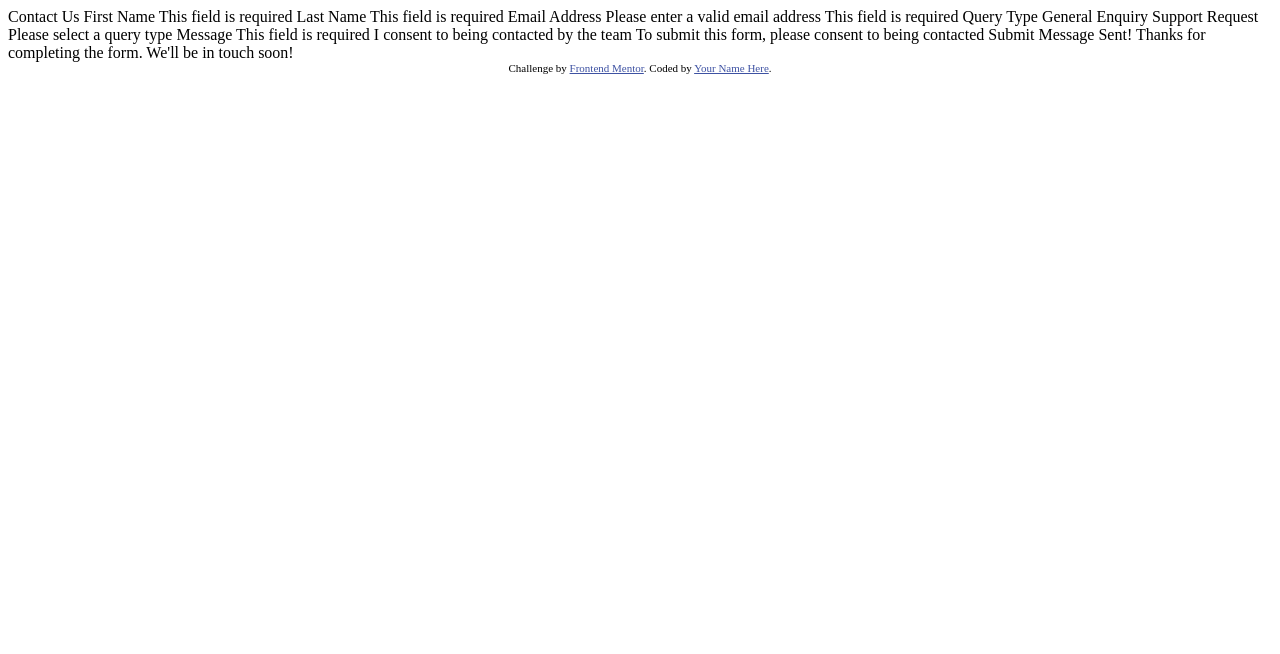
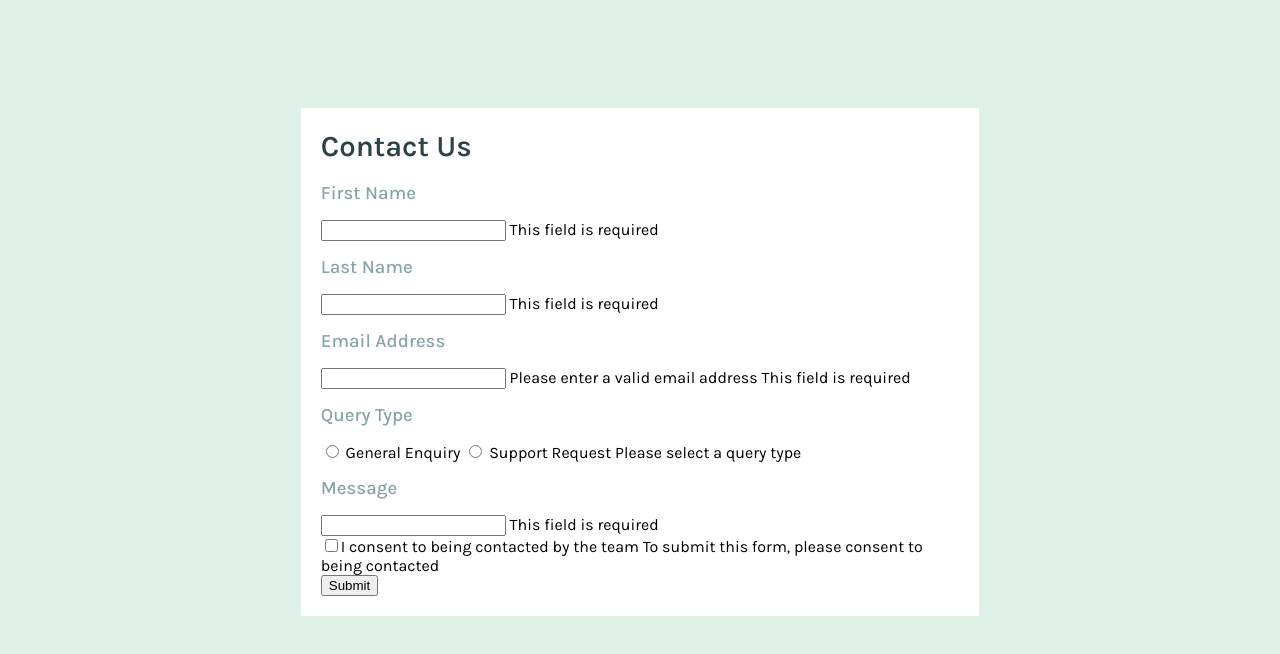
Before and after one commit to jaliecac/ContactForm, a plain HTML site: page index.html in a window 1280 px wide. Drawn offline with Linux system fonts and the light colour scheme.

Commit message:
Made CSS file, added HTML tags

```diff
--- /dev/null
+++ b/Style.css
@@ -0,0 +1,29 @@
+@import url('https://fonts.googleapis.com/css2?family=Karla:ital,wght@0,200..800;1,200..800&display=swap');
+
+@media (min-width: 40rem) {
+    body {
+        background-color: hsl(148, 38%, 91%);
+        padding: 100px;
+    }
+
+    main {
+        font-family: "Karla", sans-serif;
+        background-color: white;
+        padding:1px 20px 20px 20px;
+        width: 60%;
+        margin: auto;
+
+    }
+
+    h1 {
+        color:hsl(187, 24%, 22%);
+        font-weight: 600;
+        font-size: 22pt;
+    }
+
+    h2 {
+        color:hsl(186, 15%, 59%);
+        font-weight: 500;
+        font-size: 14pt;
+    }
+}
--- a/index.html
+++ b/index.html
@@ -8,45 +8,41 @@
 
   <title>Frontend Mentor | Contact form</title>
 
-  <!-- Feel free to remove these styles or customise in your own stylesheet 👍 -->
-  <style>
-    .attribution { font-size: 11px; text-align: center; }
-    .attribution a { color: hsl(228, 45%, 44%); }
-  </style>
+  <link rel="stylesheet" href="Style.css">
 </head>
 <body>
+  <form>
+    <main><h1>Contact Us</h1>
 
-  Contact Us
-
-  First Name
+    <h2>First Name</h2>
+    <input type="text" id="firstName">
     This field is required
 
-  Last Name
+    <h2>Last Name</h2>
+    <input type="text" id="lastName">
     This field is required
 
-  Email Address
+    <h2>Email Address</h2>
+    <input type="text" id="email">
     Please enter a valid email address
     This field is required
 
-  Query Type
-  General Enquiry
-  Support Request
+    <h2>Query Type</h2>
+    <input type="radio" id="general" name="queryType">
+    <label for="general">General Enquiry</label>
+    <input type="radio" id="support" name="queryType">
+    <label for="support">Support Request</label>
     Please select a query type
 
-  Message
+    <h2>Message</h2>
+    <input type="text" id="message">
     This field is required
 
-  I consent to being contacted by the team
+    <br><input type="checkbox">I consent to being contacted by the team
     To submit this form, please consent to being contacted
 
-  Submit
+    <br><input type="submit"></main>
+  </form>
 
-  Message Sent!
-  Thanks for completing the form. We'll be in touch soon!
-
-  <div class="attribution">
-    Challenge by <a href="https://www.frontendmentor.io?ref=challenge">Frontend Mentor</a>.
-    Coded by <a href="#">Your Name Here</a>.
-  </div>
 </body>
 </html>
```
Lines whose indentation alone changed are shown as unchanged.
